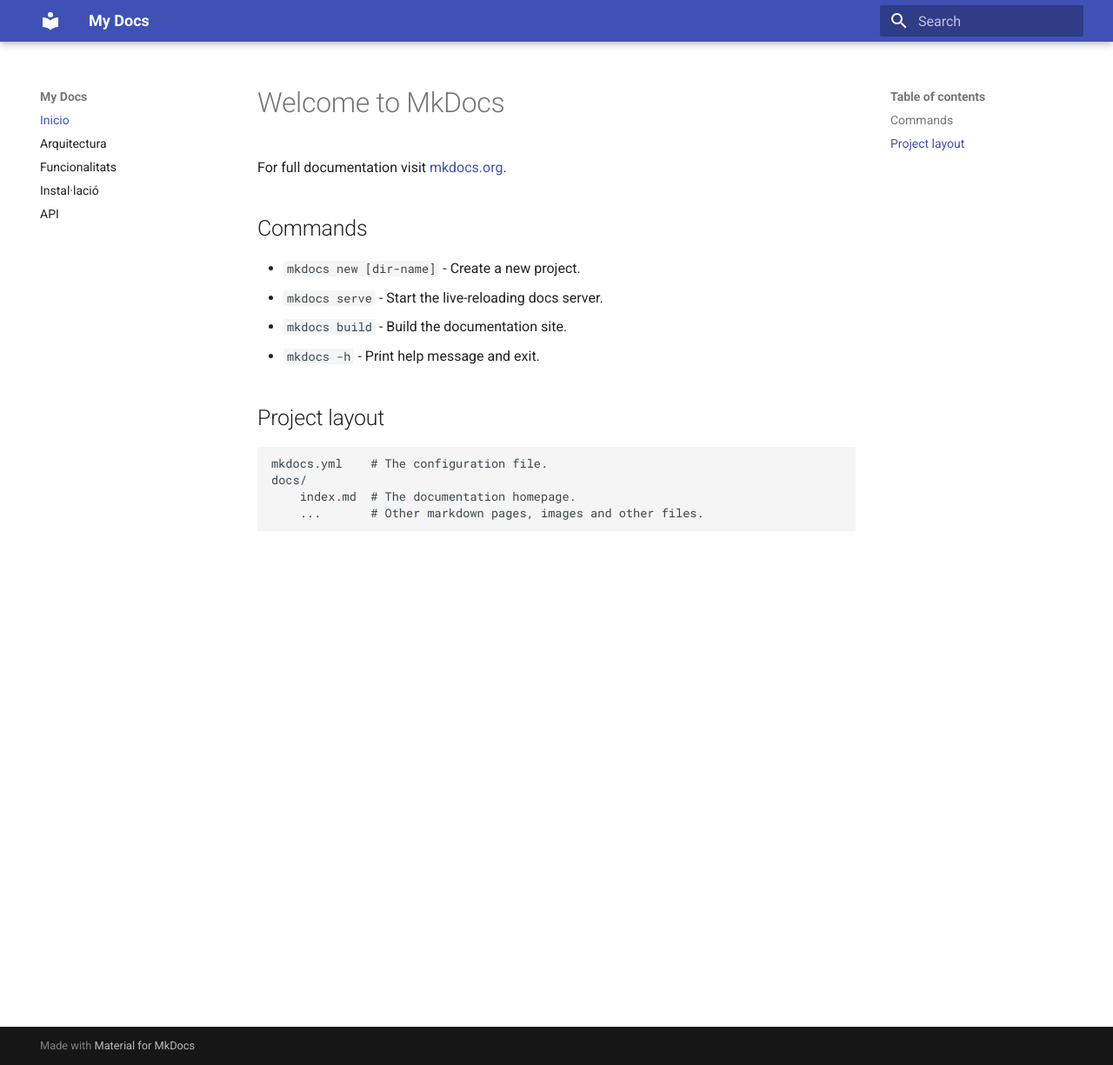
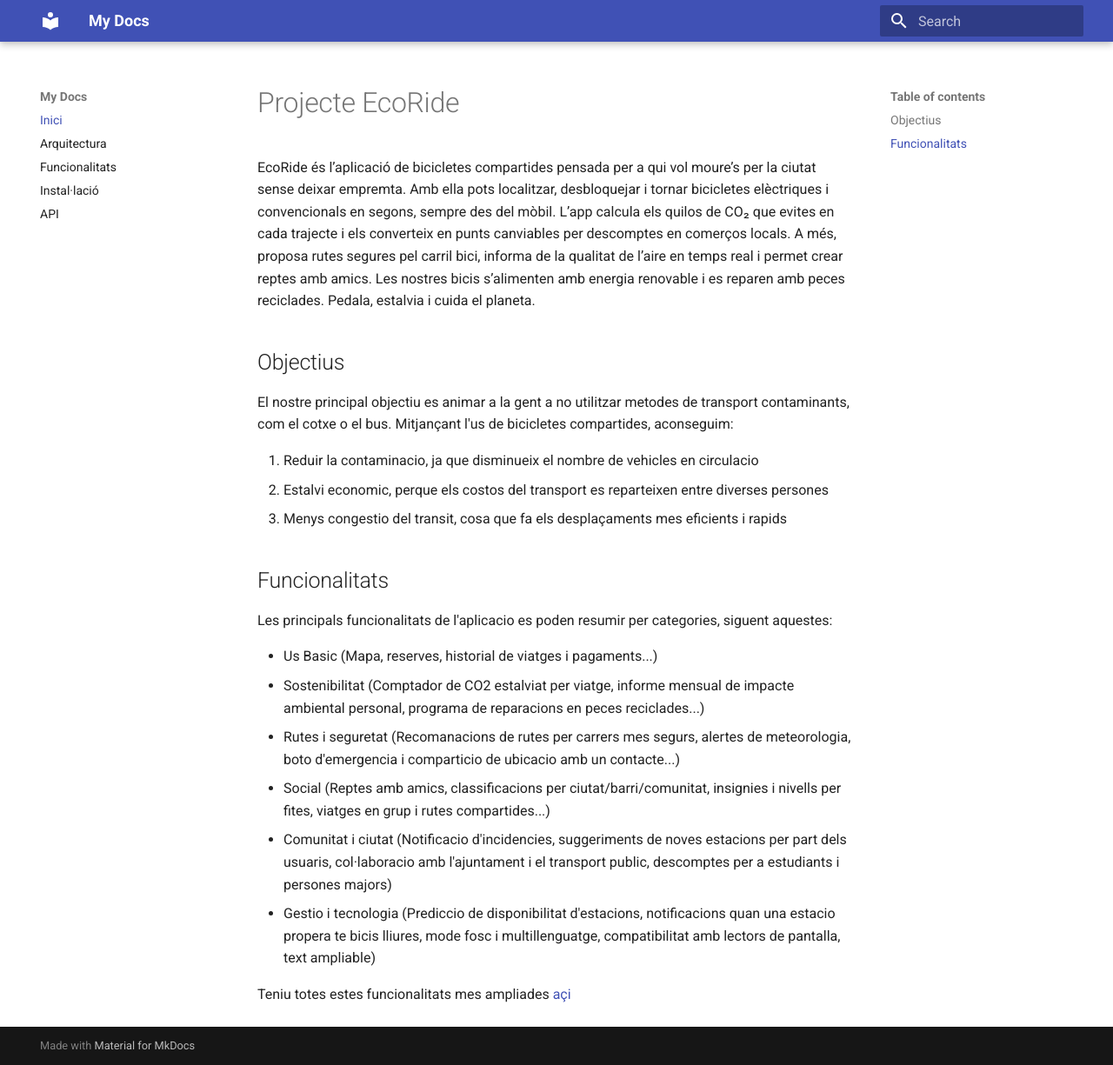
Before and after one commit to Simhernorn/EcoRide-Docs, an MkDocs documentation site: the page built from docs/index.md, in a window 1280 px wide and 1225 px high. Shown: the whole window at 87% size. Built offline with MkDocs 1.6.1 and Material for MkDocs 9.7.7, drawn with Linux system fonts in a browser that asks for light colours.

Commit message:
Index, instalacio i yml

```diff
--- a/docs/index.md
+++ b/docs/index.md
@@ -1,17 +1,24 @@
-# Welcome to MkDocs
+# Projecte EcoRide
 
-For full documentation visit [mkdocs.org](https://www.mkdocs.org).
+EcoRide és l’aplicació de bicicletes compartides pensada per a qui vol moure’s per la ciutat sense deixar empremta. Amb ella pots localitzar, desbloquejar i tornar bicicletes elèctriques i convencionals en segons, sempre des del mòbil. L’app calcula els quilos de CO₂ que evites en cada trajecte i els converteix en punts canviables per descomptes en comerços locals. A més, proposa rutes segures pel carril bici, informa de la qualitat de l’aire en temps real i permet crear reptes amb amics. Les nostres bicis s’alimenten amb energia renovable i es reparen amb peces reciclades. Pedala, estalvia i cuida el planeta.
 
-## Commands
+## Objectius
 
-* `mkdocs new [dir-name]` - Create a new project.
-* `mkdocs serve` - Start the live-reloading docs server.
-* `mkdocs build` - Build the documentation site.
-* `mkdocs -h` - Print help message and exit.
+El nostre principal objectiu es animar a la gent a no utilitzar metodes de transport contaminants, com el cotxe o el bus. Mitjançant l'us de bicicletes compartides, aconseguim:
 
-## Project layout
+1. Reduir la contaminacio, ja que disminueix el nombre de vehicles en circulacio
+2. Estalvi economic, perque els costos del transport es reparteixen entre diverses persones
+3. Menys congestio del transit, cosa que fa els desplaçaments mes eficients i rapids
 
-    mkdocs.yml    # The configuration file.
-    docs/
-        index.md  # The documentation homepage.
-        ...       # Other markdown pages, images and other files.
+## Funcionalitats
+
+Les principals funcionalitats de l'aplicacio es poden resumir per categories, siguent aquestes:
+
+- Us Basic (Mapa, reserves, historial de viatges i pagaments...)
+- Sostenibilitat (Comptador de CO2 estalviat per viatge, informe mensual de impacte ambiental personal, programa de reparacions en peces reciclades...)
+- Rutes i seguretat (Recomanacions de rutes per carrers mes segurs, alertes de meteorologia, boto d'emergencia i comparticio de ubicacio amb un contacte...)
+- Social (Reptes amb amics, classificacions per ciutat/barri/comunitat, insignies i nivells per fites, viatges en grup i rutes compartides...)
+- Comunitat i ciutat (Notificacio d'incidencies, suggeriments de noves estacions per part dels usuaris, col·laboracio amb l'ajuntament i el transport public, descomptes per a estudiants i persones majors)
+- Gestio i tecnologia (Prediccio de disponibilitat d'estacions, notificacions quan una estacio propera te bicis lliures, mode fosc i multillenguatge, compatibilitat amb lectors de pantalla, text ampliable)
+
+Teniu totes estes funcionalitats mes ampliades [açi](funcionalitats.md)
--- a/mkdocs.yml
+++ b/mkdocs.yml
@@ -4,7 +4,7 @@ theme:
   name: material
 
 nav:
-  - Inicio: index.md
+  - Inici: index.md
   - Arquitectura: arquitectura.md
   - Funcionalitats: funcionalitats.md
   - Instal·lació: instalacio.md
```
Also changed, not shown: docs/instalacio.md (+193 -0 lines), docs/img/CapturaPunto4.png (added).
